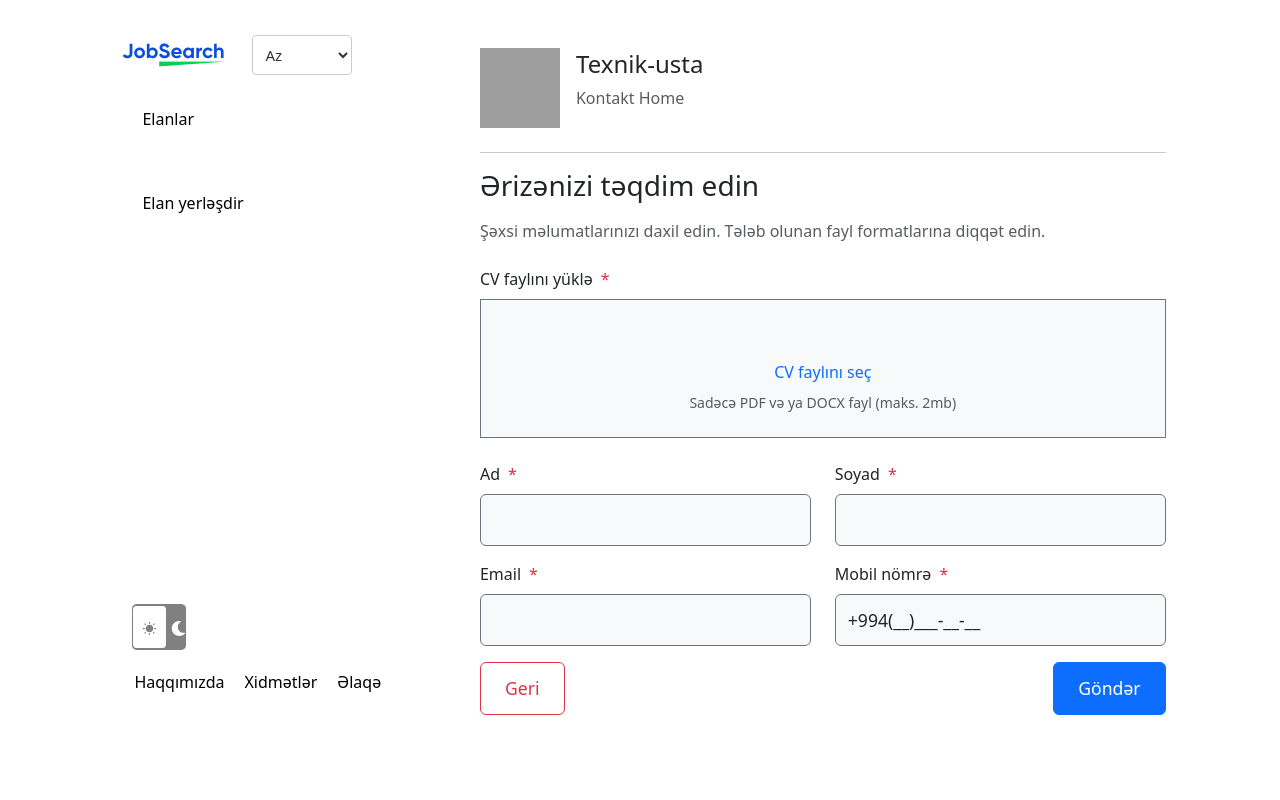
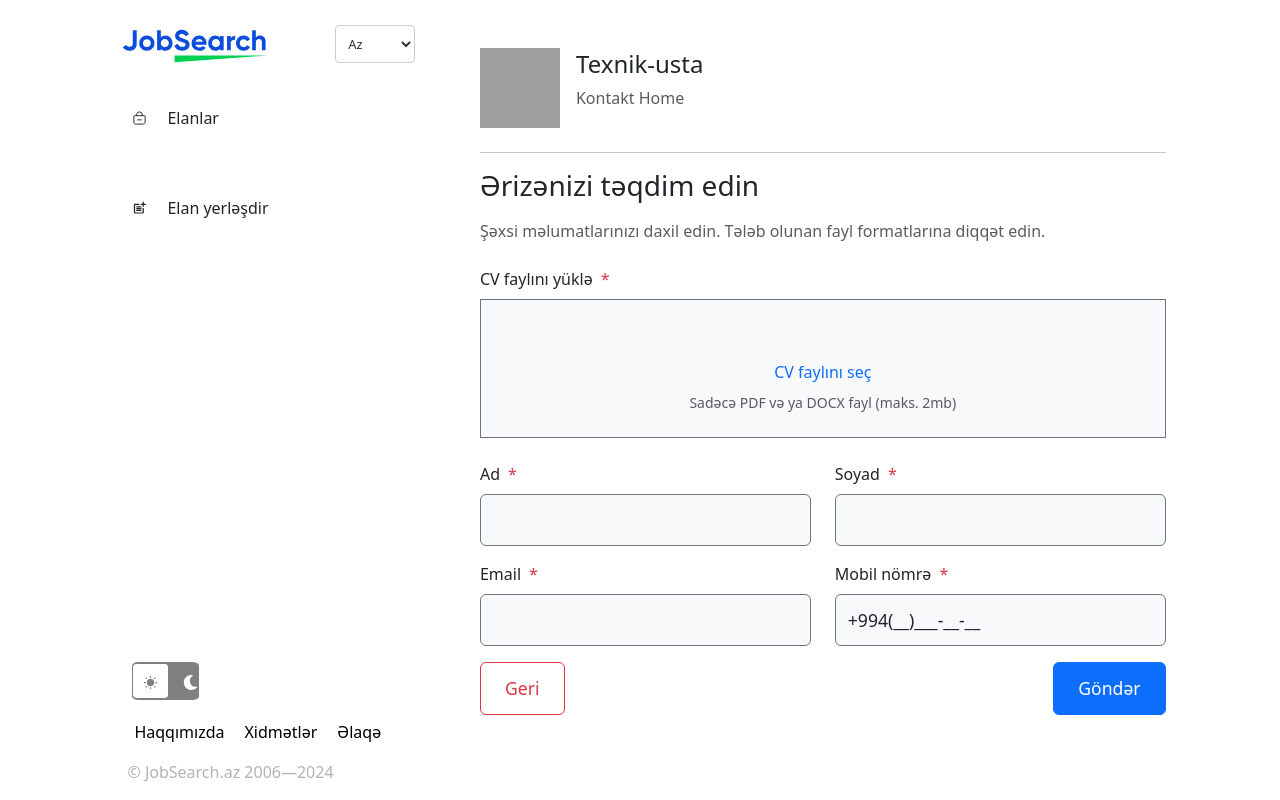
Before and after one commit to sonabnd/Vacancy-Site--FinalProject, a React (Vite) app: page /apply in a window 1280 px wide. Built offline with nearby package versions, Linux system fonts and the light colour scheme; grey boxes are pictures that could not be loaded.

Commit message:
qadir rustemov

```diff
--- a/src/components/Navbar.jsx
+++ b/src/components/Navbar.jsx
@@ -1,25 +1,16 @@
-import React, { useState, useEffect, useContext } from 'react';
+import React, { useContext } from 'react';
 import { IoMdSunny } from "react-icons/io";
 import { FaMoon } from "react-icons/fa";
 import '../css/Navbar.css';
 import '../css/NavbarResponsive.css';
 import Context from '../context/context';
+import { IoBagRemoveOutline } from 'react-icons/io5';
+import { MdPostAdd } from 'react-icons/md';
 
 const Navbar = () => {
-  const [isDarkMode, setIsDarkMode] = useState(false);
   const { setLogin, setRegister, setDesign } = useContext(Context)
 
-  useEffect(() => {
-    if (isDarkMode) {
-      document.body.classList.add('dark-mode');
-    } else {
-      document.body.classList.remove('dark-mode');
-    }
-  }, [isDarkMode]);
 
-  const handleToggleDarkMode = () => {
-    setIsDarkMode(prevMode => !prevMode);
-  };
 
   const handleShowLogin = () => {
     setLogin(true);
@@ -31,19 +22,29 @@ const Navbar = () => {
   return (
     <div className="sidebar">
       <header className="header">
+        <div className='sidebar-header'>
           <div className="header_logo">
-          <img src="/src/img/logo.c9da023 (1).png" alt="logo" />
+            <img src="/src/img/logo.c9da023.svg" alt="logo" />
           </div>
+          <div>
             <select className='select-lang' name="lang" id="lang" aria-label="Language Selector">
               <option className='select-lang-option' value="Az">Az</option>
               <option className='select-lang-option' value="En">En</option>
               <option className='select-lang-option' value="Ru">Ru</option>
             </select>
+          </div>
+        </div>
         <ul className="header__menu">
-          <li className="header__menu__item1">Elanlar</li>
-          <li className="header__menu__item1" onClick={handleShowLogin}>Elan yerləşdir</li>
+          <div className="header__menu__item1">
+            <IoBagRemoveOutline />
+            <li >Elanlar</li>
+          </div>
+          <div className="header__menu__item1">
+            <MdPostAdd />
+            <li  onClick={handleShowLogin}> Elan yerləşdir</li>
+          </div>
         </ul>
-        <div className="icon-container" onClick={handleToggleDarkMode}>
+        <div className="icon-container" >
           <div className="sun">
             <IoMdSunny size={15} />
           </div>
@@ -52,13 +53,13 @@ const Navbar = () => {
           </div>
         </div>
       </header>
-
       <footer className="footer">
         <ul className="footer_menu">
           <li className="footer_menu_item1">Haqqımızda</li>
           <li className="footer_menu_item2">Xidmətlər</li>
           <li className="footer_menu_item3">Əlaqə</li>
         </ul>
+        <p>© JobSearch.az 2006—2024</p>
       </footer>
     </div>
   );
--- a/src/css/Navbar.css
+++ b/src/css/Navbar.css
@@ -1,6 +1,8 @@
 .sidebar {
-    /* display: flex;
-    flex-direction: column; */
+    display: flex;
+    flex-direction: column;
+    height: 100%;
+    justify-content: space-between;
 }
 
 .header {
@@ -14,20 +16,17 @@
     gap: 50px;
 }
 
-.header_logo img {
-    width: auto;
-    height: auto;
-    margin-top: 30px;
-    max-width: 100%;
+.sidebar-header{
+    display: flex;
+    flex-direction: row;
+    flex-wrap: wrap;
+    align-items: center;
+    justify-content: space-between;
+    padding-top: 15px;
 }
 
-#lang {
-    position: absolute;
-    top: 35px;
-    left: 150px;
-    font-size: 15px;
-    cursor: pointer;
-    z-index: 1000;
+.header_logo {
+    width: 50%;
 }
 
 .header__menu {
@@ -39,20 +38,28 @@
     gap: 10px;
 }
 
+.header__menu__item1{
+    display: flex;
+    width: 100%;
+    flex-direction: row;
+    align-items: center;
+    margin-top: 20px;
+    padding: 3px 10px;
+}
+
 .header__menu li {
-    color: black;
-    margin-top: 20px;
     padding: 20px;
     text-decoration: none;
+    width: 100%;
 }
 
 .select-lang {
-    width: 100px;
+    width: 80px;
     padding: 8px;
     border: 1px solid #ccc;
     border-radius: 4px;
     background-color: #fff;
-    font-size: 16px;
+    font-size: 13px;
     color: #333;
     outline: none;
 }
@@ -68,15 +75,14 @@
     box-shadow: 0 0 0 2px rgba(38, 143, 255, 0.2);
 }
 
-.header__menu__item1.active {
-    background-color: #04AA6D;
-    color: white;
-}
 
-.header__menu__item1:hover:not(.active) {
+
+.header__menu__item1:hover{
     background-color: blue;
     color: white;
     cursor: pointer;
+    transition: background-color 1s ease;
+    border-radius: 10px;
 }
 
 .header__menu__item {
@@ -84,9 +90,9 @@
 }
 
 .icon-container {
-    width: 16%;
+    width: 20%;
     position: absolute;
-    bottom: 150px;
+    bottom: 100px;
     left: 30px;
     display: flex;
     gap: 5px;
@@ -98,15 +104,17 @@
     border-radius: 10%;
 }
 
+
 .sun {
     background-color: white;
     color: gray;
-    padding: 9px;
+    padding: 5px 10px;
     border-radius: 10%;
 }
 
 .moon {
     color: white;
+    padding: 5px 10px;
     margin: auto;
 }
 
@@ -152,9 +160,6 @@ body.dark-mode {
 .footer {
     display: flex;
     justify-content: space-between;
-    gap: 30px;
-    cursor: pointer;
-    position: absolute;
     bottom: 90px;
     left: 0px;
     flex-wrap: wrap;
@@ -206,6 +211,11 @@ body.dark-mode {
     animation: underlineDelay 0.5s ease 0.1s forwards;
 }
 
+.footer p{
+    color: rgba(0, 0, 0, .3);
+    padding-left: 25px;
+}
+
 @keyframes underlineDelay {
     to {
         transform: scaleX(1);
--- a/src/pages/Apply.jsx
+++ b/src/pages/Apply.jsx
@@ -49,7 +49,7 @@ const Apply = () => {
     <>
       <header className="menu justify-content-between align-items-center mb-4">
         <div className="logo-img">
-            <img src="src/img/logo.c9da023 (1).png" alt="logo" />
+          <img src='/src/img/logo.c9da023.svg' alt="logo" />
         </div>
         <button className="menu-icon btn btn-outline-primary">
           <FaBars size="1.5em" />
--- a/src/pages/Details.jsx
+++ b/src/pages/Details.jsx
@@ -8,7 +8,7 @@ const Details = () => {
       <div className="container-fluid p-4">
         <header className="menu justify-content-between align-items-center mb-4">
           <div className="logo-img">
-            <img src="src/img/logo.c9da023 (1).png" alt="logo" />
+            <img src='/src/img/logo.c9da023.svg' alt="logo" />
           </div>
           <button className="menu-icon btn btn-outline-primary">
             <FaBars size="1.5em" />
```
Also changed, not shown: src/img/logo.c9da023 (1).png (deleted), src/img/logo.c9da023.svg (added). Lines whose indentation alone changed are shown as unchanged.
